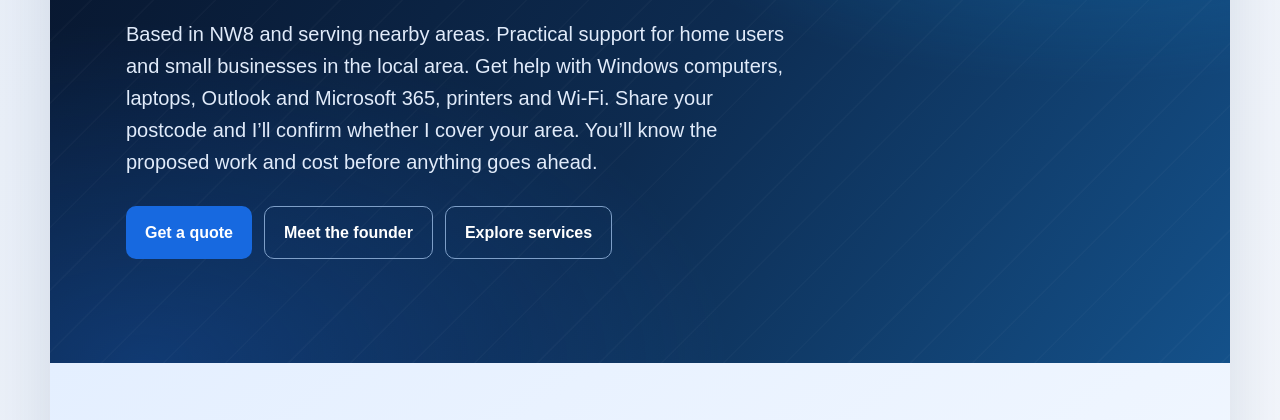
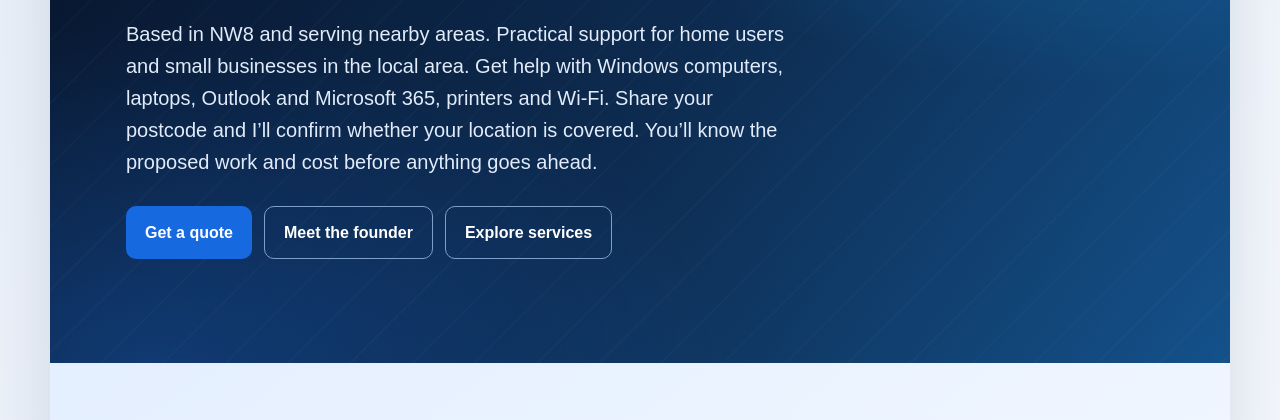
Before and after one commit to Adentech-uk/adentech, a plain HTML site: page index.html in a window 1280 px wide. Shown: the part 380-800 px from the top of the page. Drawn offline with Linux system fonts and the light colour scheme.

Commit message:
Preserve clear postcode coverage wording required by regression test

```diff
--- a/index.html
+++ b/index.html
@@ -147,7 +147,7 @@
     <section class="hero">
       <div class="eyebrow">Experienced IT support · Personal service</div>
       <h1>Computer problems? Get clear, friendly IT help.</h1>
-      <p>Based in NW8 and serving nearby areas. Practical support for home users and small businesses in the local area. Get help with Windows computers, laptops, Outlook and Microsoft 365, printers and Wi-Fi. Share your postcode and I’ll confirm whether I cover your area. You’ll know the proposed work and cost before anything goes ahead.</p>
+      <p>Based in NW8 and serving nearby areas. Practical support for home users and small businesses in the local area. Get help with Windows computers, laptops, Outlook and Microsoft 365, printers and Wi-Fi. Share your postcode and I’ll confirm whether your location is covered. You’ll know the proposed work and cost before anything goes ahead.</p>
       <div class="actions">
         <a class="button" href="#start">Get a quote</a>
         <a class="button secondary" href="about.html">Meet the founder</a><a class="button secondary" href="#services">Explore services</a>
```
